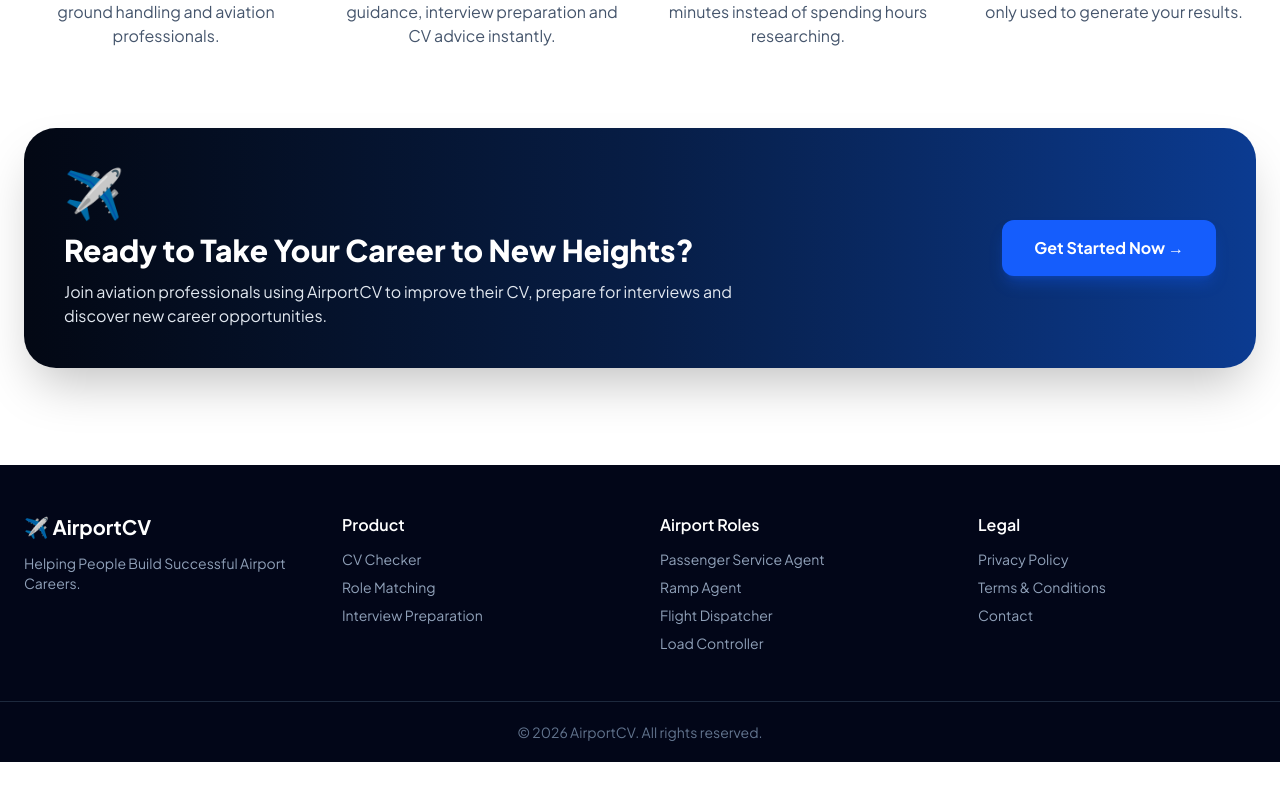
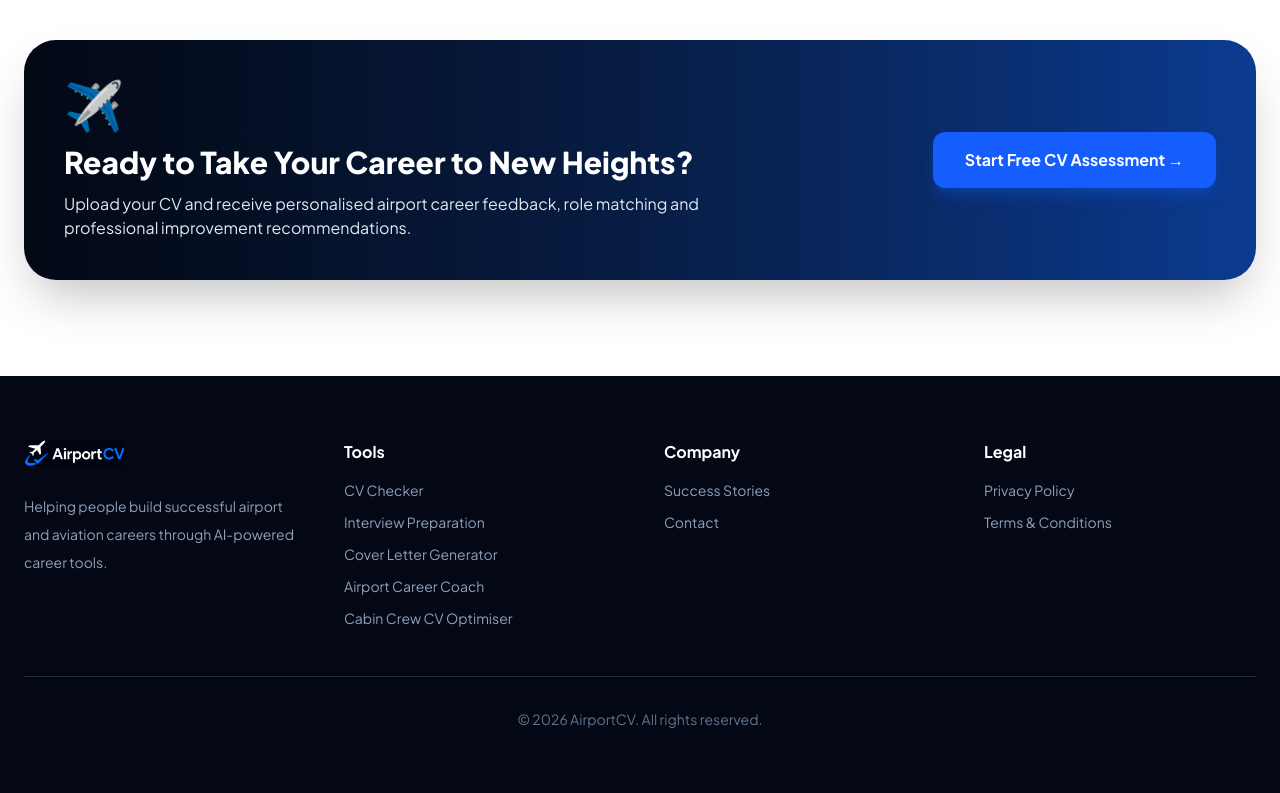
Before and after one commit to jjayakumaraero-eng/airportcv-web, a Next.js app: page / in a window 1280 px wide. Shown: the part 1901-2694 px from the top of the page. Before the commit the page ends 2663 px from the top, so only its background shows below. Built offline with nearby package versions, Linux system fonts and the light colour scheme.

Commit message:
Create premium homepage layout

```diff
--- a/app/page.tsx
+++ b/app/page.tsx
@@ -481,10 +481,10 @@
     <div className="mx-auto flex max-w-7xl items-center justify-between px-6 py-4">
       <a href="/" className="flex items-center">
         <Image
-          src="/airportcv-logo.png"
+  src="/airportcv-logo-cropped.png"
   alt="AirportCV"
-          width={220}
-          height={30}
+  width={230}
+  height={60}
   priority
 />
       </a>
@@ -763,17 +763,17 @@
           </h2>
 
           <p className="mt-3 max-w-2xl text-slate-200">
-            Join aviation professionals using AirportCV to improve their CV,
-            prepare for interviews and discover new career opportunities.
+            Upload your CV and receive personalised airport career feedback,
+role matching and professional improvement recommendations.
           </p>
         </div>
 
         <div>
           <a
-            href="/career-coach"
+            href="/cv-checker"
             className="inline-flex items-center rounded-xl bg-blue-600 px-8 py-4 font-bold text-white shadow-lg shadow-blue-600/30 transition hover:bg-blue-500"
           >
-            Get Started Now →
+            Start Free CV Assessment →
           </a>
         </div>
 
@@ -786,62 +786,77 @@
 
 
 
-      <footer className="border-t bg-slate-950 text-white">
-  <div className="mx-auto grid max-w-7xl gap-10 px-6 py-12 md:grid-cols-4">
+<footer className="bg-[#030814] text-white">
+  <div className="mx-auto max-w-7xl px-6 py-16">
+
+    <div className="grid gap-12 md:grid-cols-4">
+
+      {/* Brand */}
 
       <div>
-      <h3 className="text-xl font-bold">✈️ AirportCV</h3>
-      <p className="mt-3 text-sm text-slate-400">
-        Helping People Build Successful Airport Careers.
+        <a href="/" className="inline-block">
+          <Image
+            src="/airportcv-logo-cropped.png"
+            alt="AirportCV"
+            width={100}
+            height={50}
+          />
+        </a>
+
+        <p className="mt-5 text-sm leading-7 text-slate-400">
+          Helping people build successful airport and aviation careers through
+          AI-powered career tools.
         </p>
       </div>
 
+      {/* Tools */}
+
       <div>
-      <h4 className="font-semibold">Product</h4>
-      <ul className="mt-3 space-y-2 text-sm text-slate-400">
-        <li>CV Checker</li>
-        <li>Role Matching</li>
-        <li>Interview Preparation</li>
+        <h3 className="font-bold text-white">
+          Tools
+        </h3>
+
+        <ul className="mt-4 space-y-3 text-sm text-slate-400">
+          <li><a href="/cv-checker">CV Checker</a></li>
+          <li><a href="/interview-prep">Interview Preparation</a></li>
+          <li><a href="/cover-letter">Cover Letter Generator</a></li>
+          <li><a href="/career-coach">Airport Career Coach</a></li>
+          <li><a href="/cabin-crew-cv">Cabin Crew CV Optimiser</a></li>
         </ul>
       </div>
 
+      {/* Company */}
+
       <div>
-      <h4 className="font-semibold">Airport Roles</h4>
-      <ul className="mt-3 space-y-2 text-sm text-slate-400">
-        <li>Passenger Service Agent</li>
-        <li>Ramp Agent</li>
-        <li>Flight Dispatcher</li>
-        <li>Load Controller</li>
+        <h3 className="font-bold text-white">
+          Company
+        </h3>
+
+        <ul className="mt-4 space-y-3 text-sm text-slate-400">
+          <li><a href="/success-stories">Success Stories</a></li>
+          <li><a href="/contact">Contact</a></li>
         </ul>
       </div>
 
+      {/* Legal */}
+
       <div>
-      <h4 className="font-semibold">Legal</h4>
-      <ul className="mt-3 space-y-2 text-sm text-slate-400">
-        <li>
-  <a href="/privacy" className="hover:text-white">
-    Privacy Policy
-  </a>
-</li>
+        <h3 className="font-bold text-white">
+          Legal
+        </h3>
 
-<li>
-  <a href="/terms" className="hover:text-white">
-    Terms & Conditions
-  </a>
-</li>
-
-<li>
-  <a href="/contact" className="hover:text-white">
-    Contact
-  </a>
-</li>
+        <ul className="mt-4 space-y-3 text-sm text-slate-400">
+          <li><a href="/privacy">Privacy Policy</a></li>
+          <li><a href="/terms">Terms & Conditions</a></li>
         </ul>
       </div>
 
     </div>
 
-  <div className="border-t border-slate-800 py-5 text-center text-sm text-slate-500">
+    <div className="mt-12 border-t border-slate-800 pt-8 text-center text-sm text-slate-500">
       © 2026 AirportCV. All rights reserved.
+    </div>
+
   </div>
 </footer>
     </main>
```
Also changed, not shown: public/airportcv-logo-cropped.png (added). Lines whose indentation alone changed are shown as unchanged.
